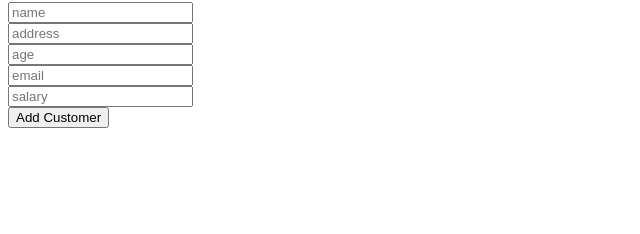
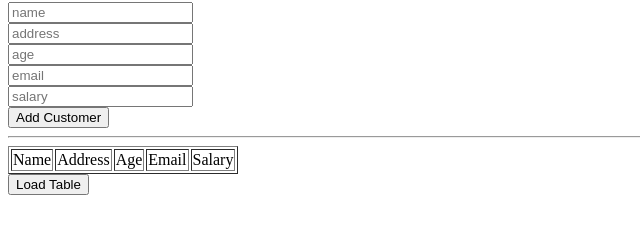
Before and after one commit to chathurani-nimesha/Internet_Technology_Day06, a plain HTML site: page index.html in a window 1280 px wide. Shown: the part 78-312 px from the top of the page, without its empty margins (0-640 px from the left). Drawn offline with Linux system fonts and the light colour scheme.

Commit message:
Added customer table and load fuctionality in HTML and JavaScript

```diff
--- a/index.html
+++ b/index.html
@@ -69,6 +69,20 @@
       onclick="btnAddCustomerOnAction()"
     />
 
+    <hr>
+
+    <table border="1" id="tblCustomers">
+      <tr>
+        <td>Name</td>
+        <td>Address</td>
+        <td>Age</td>
+        <td>Email</td>
+        <td>Salary</td>
+      </tr>
+    </table>
+
+    <input type="button" value="Load Table" onclick="loadTable()">
+
     <script src="js/app.js"></script>
   </body>
 </html>
--- a/js/app.js
+++ b/js/app.js
@@ -165,3 +165,19 @@
   console.log(customerList);
 
 }
+
+//table
+function loadTable(){
+  let tblCustomers=document.getElementById("tblCustomers");
+
+  tblCustomers.innerHTML +=`<tr>
+      <td>Saman</td>
+      <td>Walana</td>
+      <td>15</td>
+      <td>Saman@gmail.com</td>
+      <td>75000</td>
+    </tr>
+  `
+
+  console.log(tblCustomers);
+}
```
